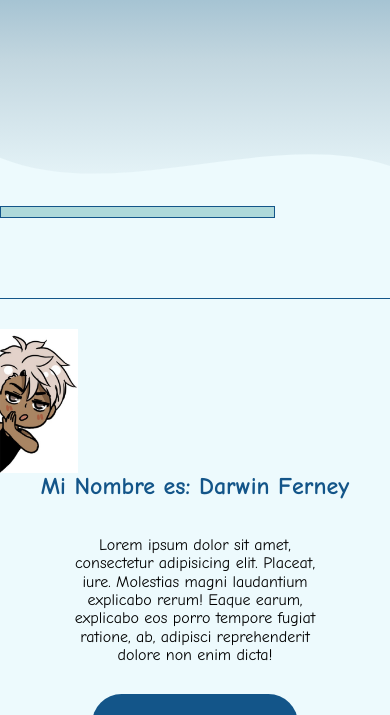
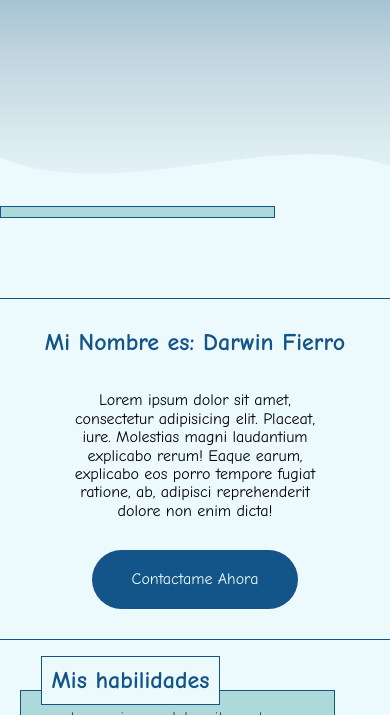
Before and after one commit to Darwk2604/Portafolio, a plain HTML site: page index.html in a window 390 px wide. Shown: the part 385-1100 px from the top of the page. Drawn offline with Linux system fonts and the light colour scheme.

Commit message:
Arreglo - quitar imagen presentation

```diff
--- a/css/style.css
+++ b/css/style.css
@@ -418,7 +418,7 @@ hr {
         grid-template-columns: 1fr;
     }
     .presentation_picture{
-        width: 20%;
+        display: none;
     }
     .subtitle{
         font-size: 1.5rem;
--- a/index.html
+++ b/index.html
@@ -38,7 +38,7 @@
         <section class="presentation container">
             <img src="Assets/5d61862a6d1435034e8c4dde1ab01787.png" class="presentation_picture">
             <div class="presentation_container">
-                <h2 class="subtitle"> Mi Nombre es: Darwin Ferney</h2>
+                <h2 class="subtitle"> Mi Nombre es: Darwin Fierro</h2>
                 <p class="presentation_copy">Lorem ipsum dolor sit amet, consectetur adipisicing elit. Placeat, iure.
                     Molestias magni laudantium explicabo rerum! Eaque earum, explicabo eos porro tempore fugiat ratione,
                     ab, adipisci reprehenderit dolore non enim dicta!</p>
```
